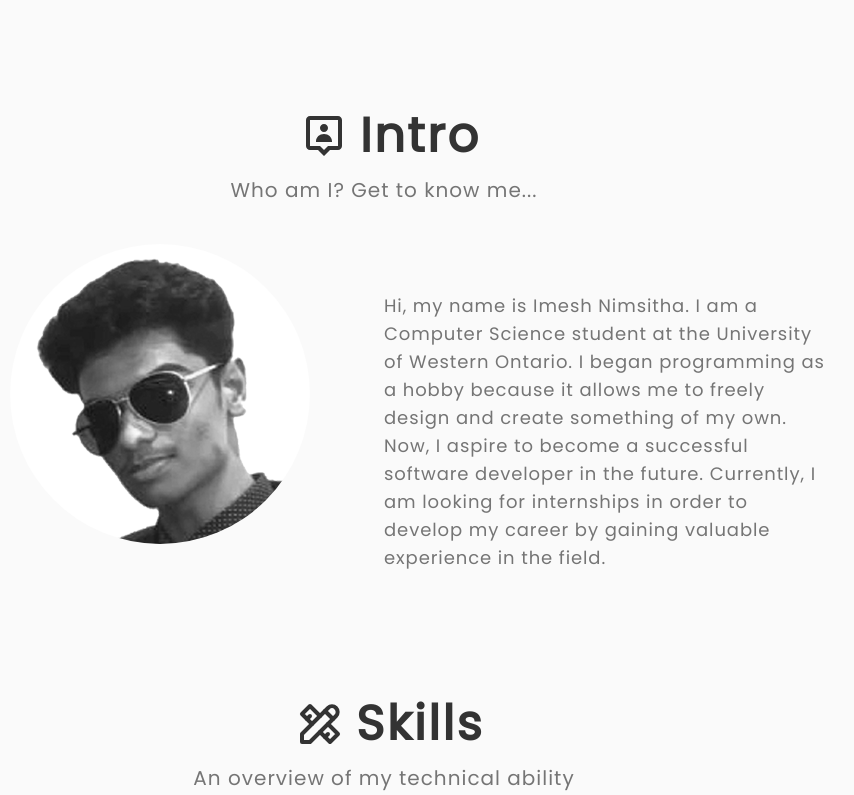
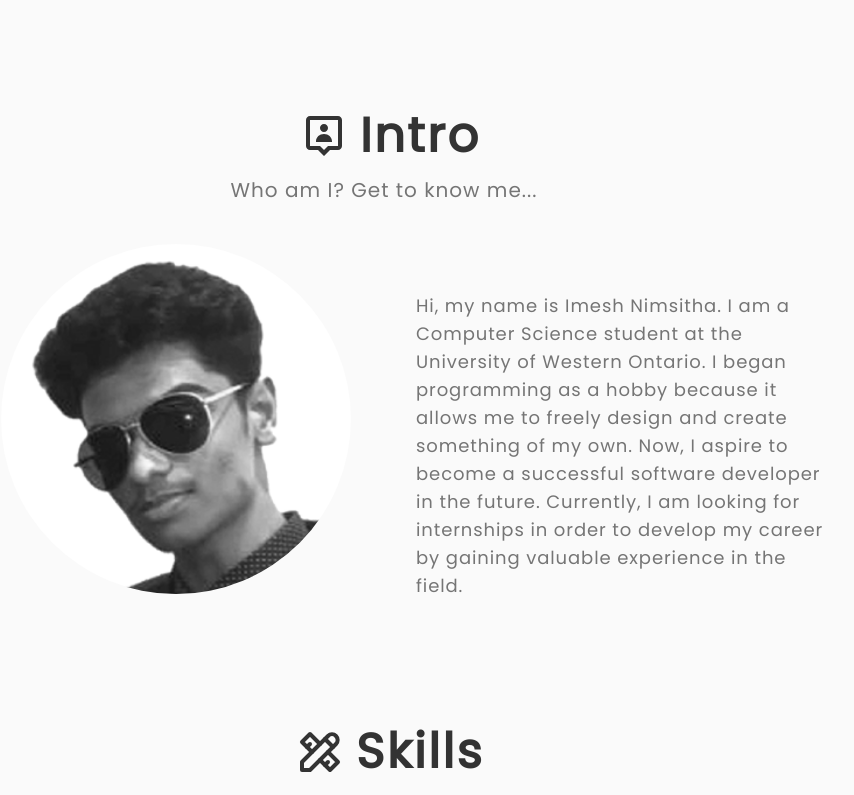
Before and after one commit to imesh97/nimsitha.com, a Next.js app: page / in a window 1280 px wide. Shown: the part 696-1491 px from the top of the page, without its empty margins (256-1110 px from the left). Built offline with nearby package versions, Linux system fonts and the light colour scheme.

Commit message:
fixed profile pic UI sizing

```diff
--- a/src/components/IntroSection.tsx
+++ b/src/components/IntroSection.tsx
@@ -2,15 +2,15 @@ import { BiUserPin } from "react-icons/bi";
 
 export default function IntroSection() {
     return (
-        <div className="grid grid-cols-2 pt-2 pb-28 md:pb-32 px-8 sm:mx-auto sm:w-3/4 justify-items-center justify-self-center">
+        <div className="grid grid-cols-2 pt-2 pb-28 md:pb-32 px-8 sm:mx-auto sm:w-3/4 justify-items-center justify-self-center space-x-8">
             <div className="col-span-2 text-center">
                 <div className="flex justify-center items-center text-5xl text-primary dark:text-light mb-4 font-semibold tracking-wider"><BiUserPin className="mx-3" />Intro</div>
                 <h3 className="text-normal md:text-xl text-secondary dark:text-light2 font-normal mb-10 tracking-wider">Who am I? Get to know me...</h3>
             </div>
-            <div className="col-span-2 sm:col-span-1">
-                <img src='/profile.png' className="rounded-full" height="300" width="300" alt="Profile Picture" />
+            <div className="col-span-2 md:col-span-1">
+                <img src='/profile.png' className="rounded-full" height="350" width="350" alt="Profile Picture" />
             </div>
-            <div className="col-span-2 sm:col-span-1 pt-8 md:pt-12">
+            <div className="col-span-2 md:col-span-1 pt-8 md:pt-12">
                 <p className="text-center md:text-start text-secondary dark:text-light2 text-lg tracking-wider">Hi, my name is Imesh Nimsitha. I am a Computer Science student at the University of Western Ontario. I began programming as a hobby because it allows me to freely design and create something of my own. Now, I aspire to become a successful software developer in the future. Currently, I am looking for internships in order to develop my career by gaining valuable experience in the field.</p>
             </div>
         </div>
```
